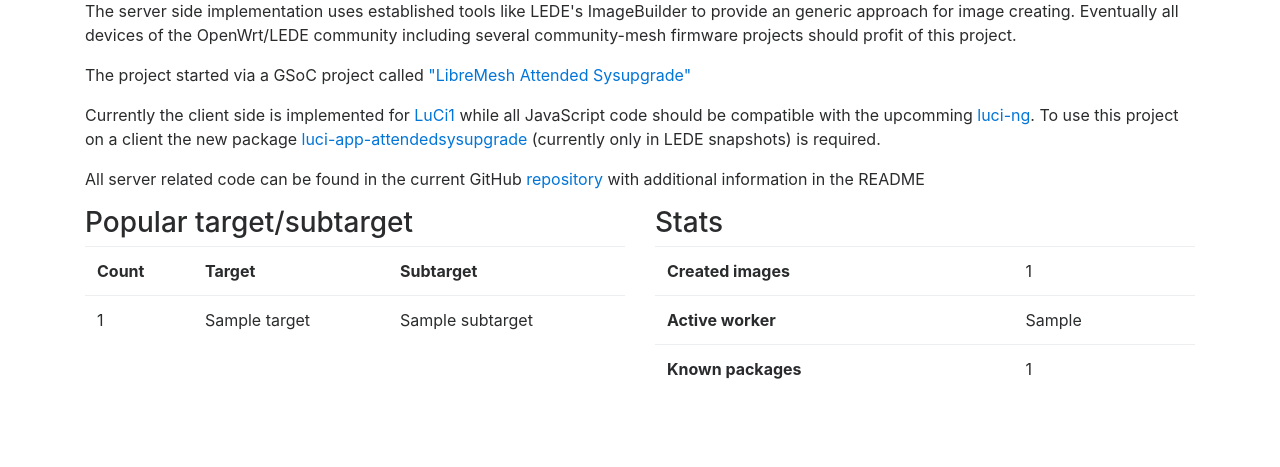
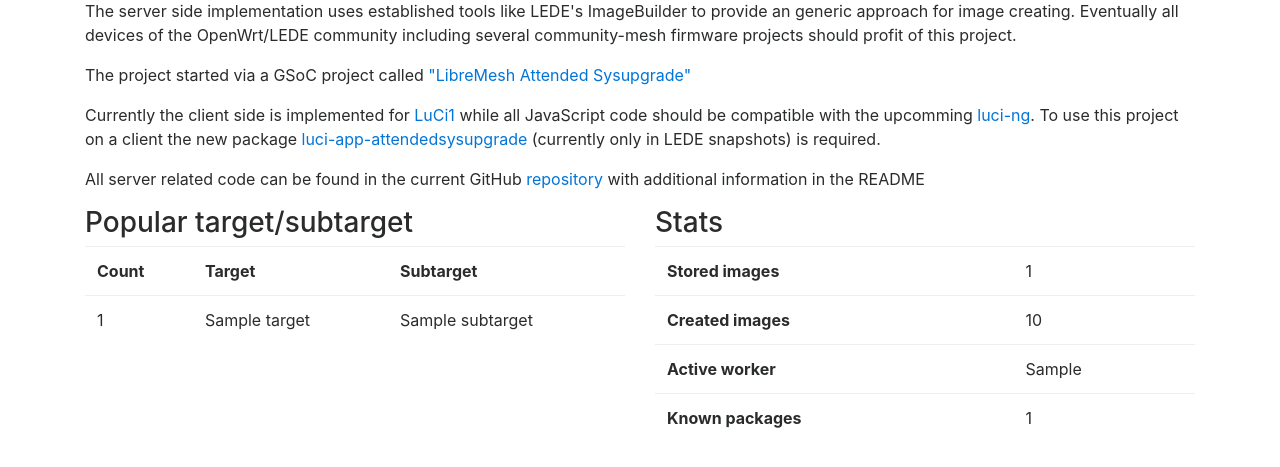
Before and after one commit to openwrt/asu, a Flask app: template server/templates/index.html in a window 1280 px wide. Shown: the part 268-735 px from the top of the page. Run offline with Flask 2, Linux system fonts and the light colour scheme; the template is opened without the code that fills it: most values are stand-ins (such as "Sample title", 1, 10 or a date in 2020); parts of the project's set-up code (start-up, migrations or seed data) failed here and were passed over; some libraries are stand-ins or nearby versions.

Commit message:
show total images created

```diff
--- a/server/templates/index.html
+++ b/server/templates/index.html
@@ -35,8 +35,12 @@
 		<h3>Stats</h3>
 		<table class="table">
 			<tr>
+				<td><b>Stored images</b></td>
+				<td>{{ images_count }}</td>
+			</tr>
+			<tr>
 				<td><b>Created images</b></td>
-				<td>{{ images_count }}</td>
+				<td>{{ images_total }}</td>
 			</tr>
 			<tr>
 				<td><b>Active worker</b></td>
--- a/server/views.py
+++ b/server/views.py
@@ -56,6 +56,7 @@ def root_path():
             popular_subtargets=database.get_popular_subtargets(),
             worker_active=database.get_worker_active(),
             images_count=database.get_images_count(),
+            images_total=database.get_images_total(),
             packages_count=database.get_packages_count())
 
 @app.route("/supported")
```
Also changed, not shown: utils/database.py (+7 -0 lines).
